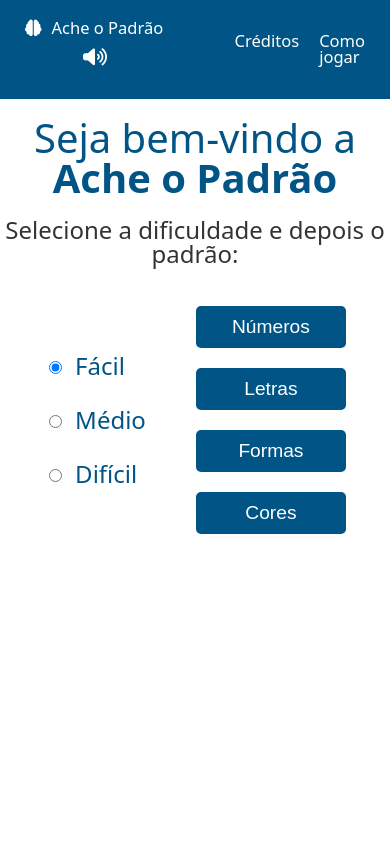
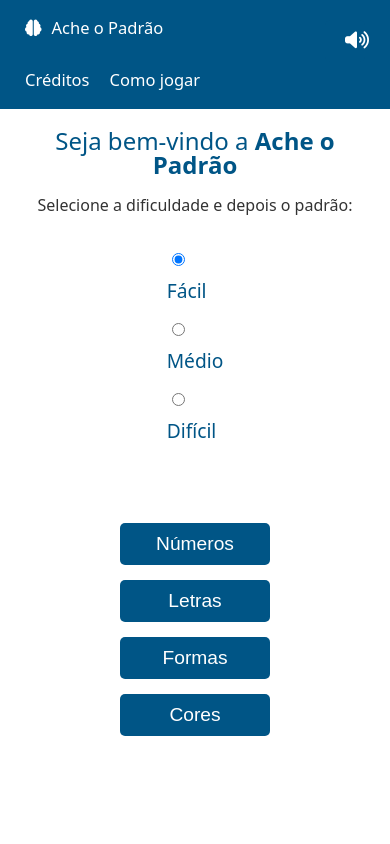
Before and after one commit to henrique-furtado47/Projeto-DevWeb-I, a Vue app in the folder projeto-padroes/: page / in a window 390 px wide. Shown: the top 844 px of the page. Built offline with nearby package versions, Linux system fonts and the light colour scheme.

Commit message:
responsivo

```diff
--- a/projeto-padroes/src/App.vue
+++ b/projeto-padroes/src/App.vue
@@ -14,7 +14,7 @@ export default {
         tocarMusicaFundo()
       },
       { once: true },
-    ) // só toca uma vez após 1 clique
+    )
   },
 }
 </script>
--- a/projeto-padroes/src/assets/padrao.css
+++ b/projeto-padroes/src/assets/padrao.css
@@ -63,3 +63,28 @@ button:hover {
 .verde {
   color: green;
 }
+
+@media (max-width: 600px) {
+  .centro {
+    padding: 20px;
+  }
+
+  .input {
+    width: 90%;
+    font-size: 0.9rem;
+  }
+  button {
+    width: 80%;
+    font-size: 1rem;
+  }
+  .botoes-formas {
+    display: flex;
+    flex-direction: column;
+    align-items: center;
+  }
+  .botoes-cores {
+    display: flex;
+    flex-direction: column;
+    align-items: center;
+  }
+}
--- a/projeto-padroes/src/components/FooterComp.vue
+++ b/projeto-padroes/src/components/FooterComp.vue
@@ -3,7 +3,7 @@
   <footer>
     <div class="wrapper">
       <nav>
-        <p>Esse é o footer</p>
+        <p>&copy;Paulo & Henrique</p>
       </nav>
     </div>
   </footer>
--- a/projeto-padroes/src/components/HeaderComp.vue
+++ b/projeto-padroes/src/components/HeaderComp.vue
@@ -9,7 +9,6 @@ const toggleMute = () => {
   mutado.value = !mutado.value
   mutado.value ? pararMusicaFundo() : tocarMusicaFundo()
 }
-
 </script>
 <template>
   <header>
@@ -65,5 +64,23 @@ a:hover {
   font-weight: bold;
 }
 
+@media (max-width: 600px) {
+  nav {
+    flex-direction: column;
+    align-items: flex-start;
+  }
 
+  div.dir {
+    margin-top: 10px;
+  }
+
+  div.esq {
+    display: flex;
+    justify-content: space-between;
+    width: 100%;
+  }
+  .mute-btn {
+    width: 30px;
+  }
+}
 </style>
--- a/projeto-padroes/src/views/AboutView.vue
+++ b/projeto-padroes/src/views/AboutView.vue
@@ -26,4 +26,11 @@ a:hover {
   text-decoration: underline;
   color: #01314d;
 }
+
+@media (max-width: 600px) {
+  .centro {
+    padding: 20px;
+    text-align: center;
+  }
+}
 </style>
--- a/projeto-padroes/src/views/DerrotaView.vue
+++ b/projeto-padroes/src/views/DerrotaView.vue
@@ -17,4 +17,9 @@
   min-height: 36vw;
   gap: 20px;
 }
+@media (max-width: 600px) {
+  .centro {
+    padding: 10%;
+  }
+}
 </style>
--- a/projeto-padroes/src/views/HomeView.vue
+++ b/projeto-padroes/src/views/HomeView.vue
@@ -119,4 +119,43 @@ li h3 {
   color: #005586;
   margin: 10px 0;
 }
+@media (max-width: 600px) {
+  .selecao {
+    flex-direction: column;
+    gap: 20px;
+  }
+
+  .selecao li {
+    flex-direction: column;
+    align-items: flex-start;
+    gap: 5px;
+  }
+
+  .title h1 {
+    font-size: 1.5rem;
+    margin: 20px 0;
+  }
+
+  .title h2 {
+    font-size: 1rem;
+    margin: 20px 0;
+  }
+
+  ul {
+    gap: 15px;
+    margin: 10% 0;
+  }
+
+  li h3 {
+    font-size: 1.2rem;
+  }
+
+  .principal {
+    padding: 0 5%;
+  }
+  ul.dificuldade li {
+    justify-content: center;
+    width: 100%;
+  }
+}
 </style>
--- a/projeto-padroes/src/views/TutorialView.vue
+++ b/projeto-padroes/src/views/TutorialView.vue
@@ -33,4 +33,15 @@ h1 {
   width: 60%;
   line-height: 130%;
 }
+
+@media (max-width: 600px) {
+  .centro {
+    padding: 20px;
+    text-align: center;
+  }
+  h1 {
+    width: 100%;
+    font-size: 1rem;
+  }
+}
 </style>
--- a/projeto-padroes/src/views/VitoriaView.vue
+++ b/projeto-padroes/src/views/VitoriaView.vue
@@ -17,4 +17,9 @@
   min-height: 100vh;
   gap: 20px;
 }
+@media (max-width: 600px) {
+  .centro {
+    padding: 10%;
+  }
+}
 </style>
```
